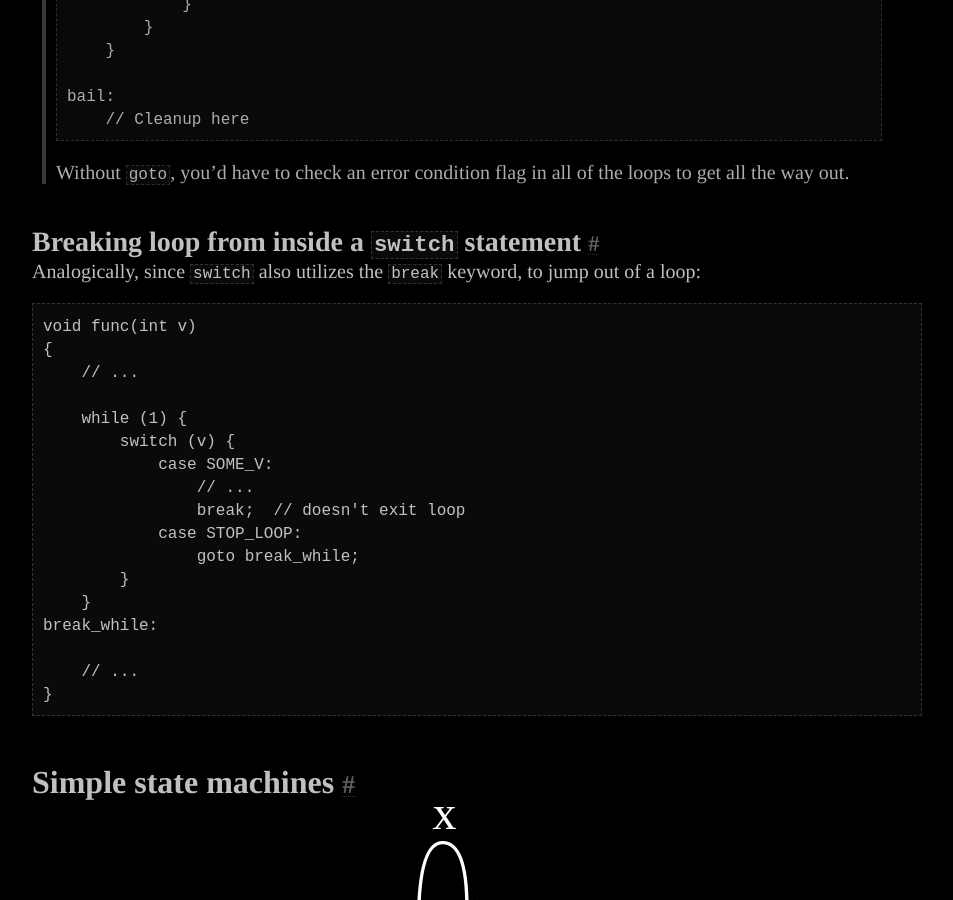
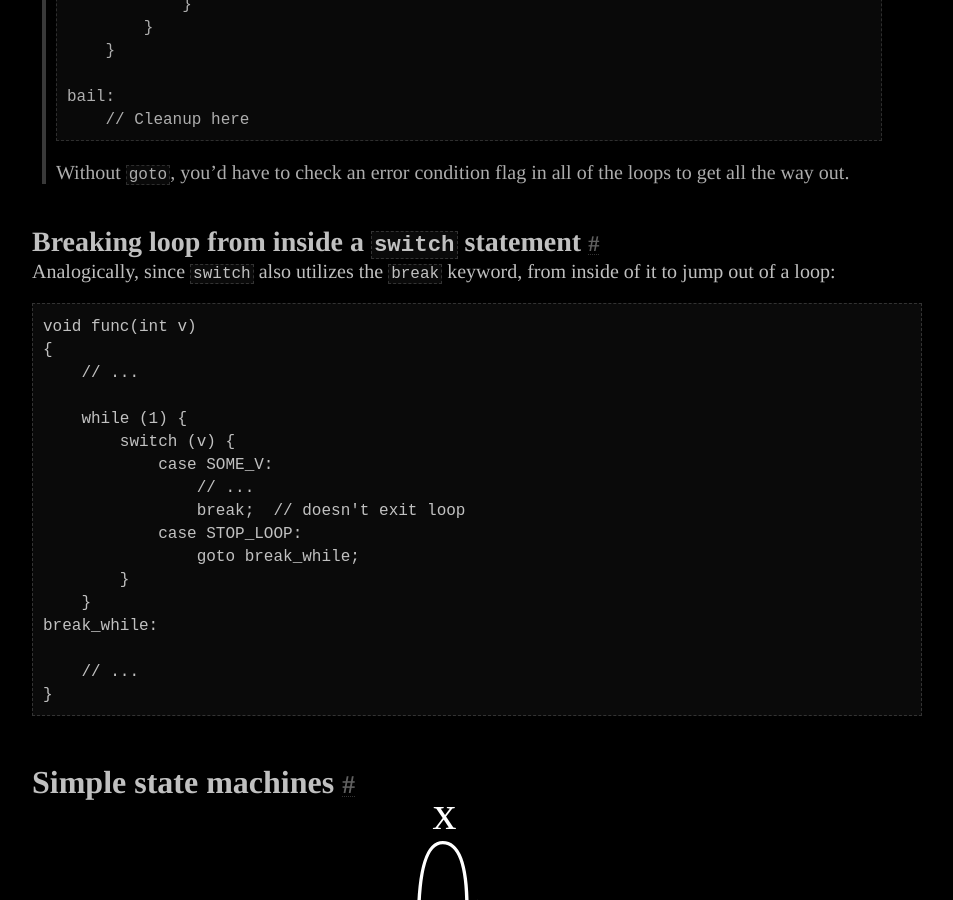
Before and after one commit to Jorenar/blog, a Jekyll site: the page built from _posts/2023-02-26-gotophobia-harmful.md, in a window 1280 px wide and 900 px high, scrolled down 20393 px. Shown: the whole window, without its empty margins (163-1116 px from the left). Built offline with Jekyll 4.4.1, drawn with Linux system fonts in a browser that asks for light colours.

````diff
--- a/_posts/2023-02-26-gotophobia-harmful.md
+++ b/_posts/2023-02-26-gotophobia-harmful.md
@@ -1173,8 +1173,8 @@ _Beej's Guide to C Programming_ has nice example of using this technique alongsi
 
 ## Breaking loop from inside a `switch` statement
 
-Analogically, since `switch` also utilizes the `break` keyword, to jump
-out of a loop:
+Analogically, since `switch` also utilizes the `break` keyword,
+from inside of it to jump out of a loop:
 
 ```c
 void func(int v)
````
